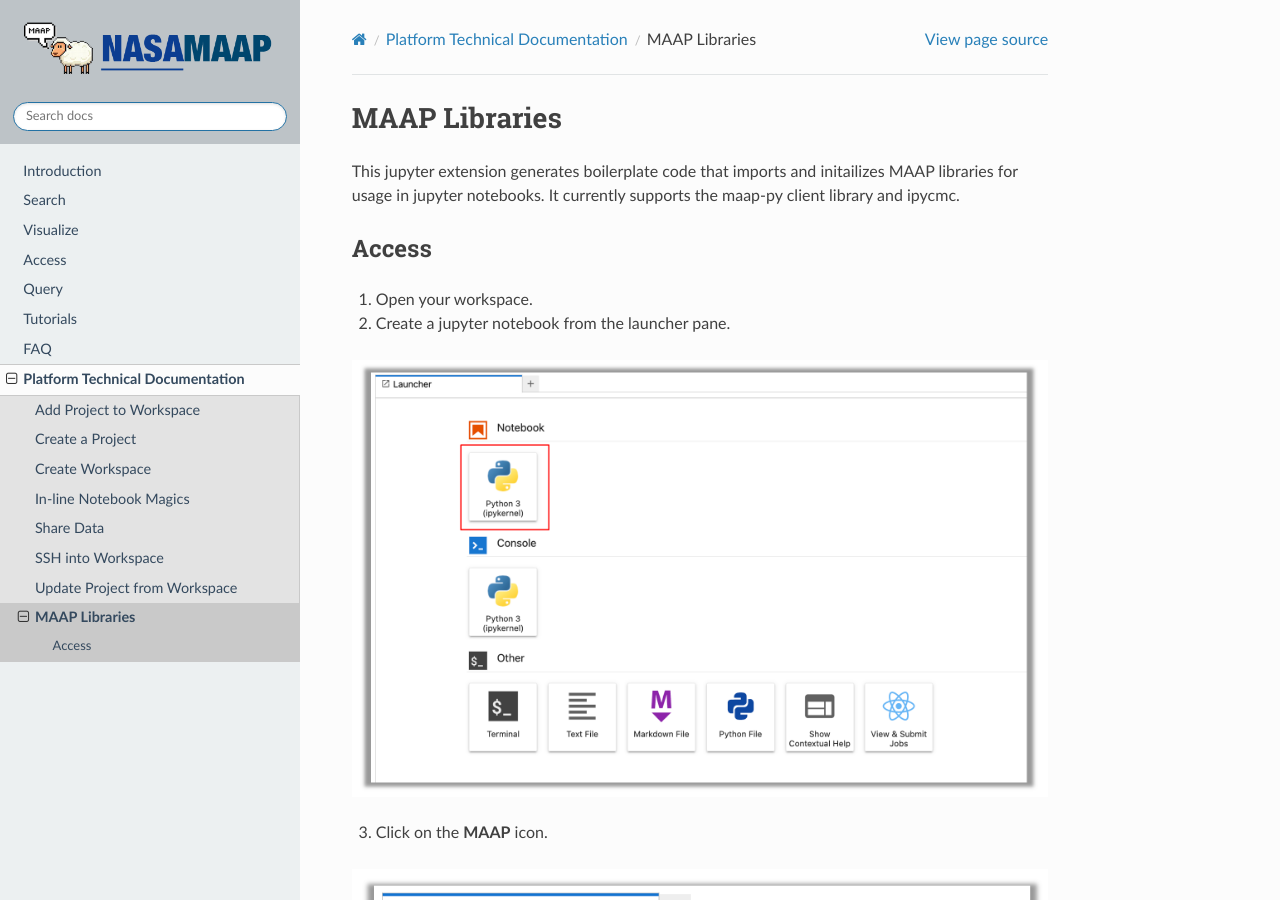
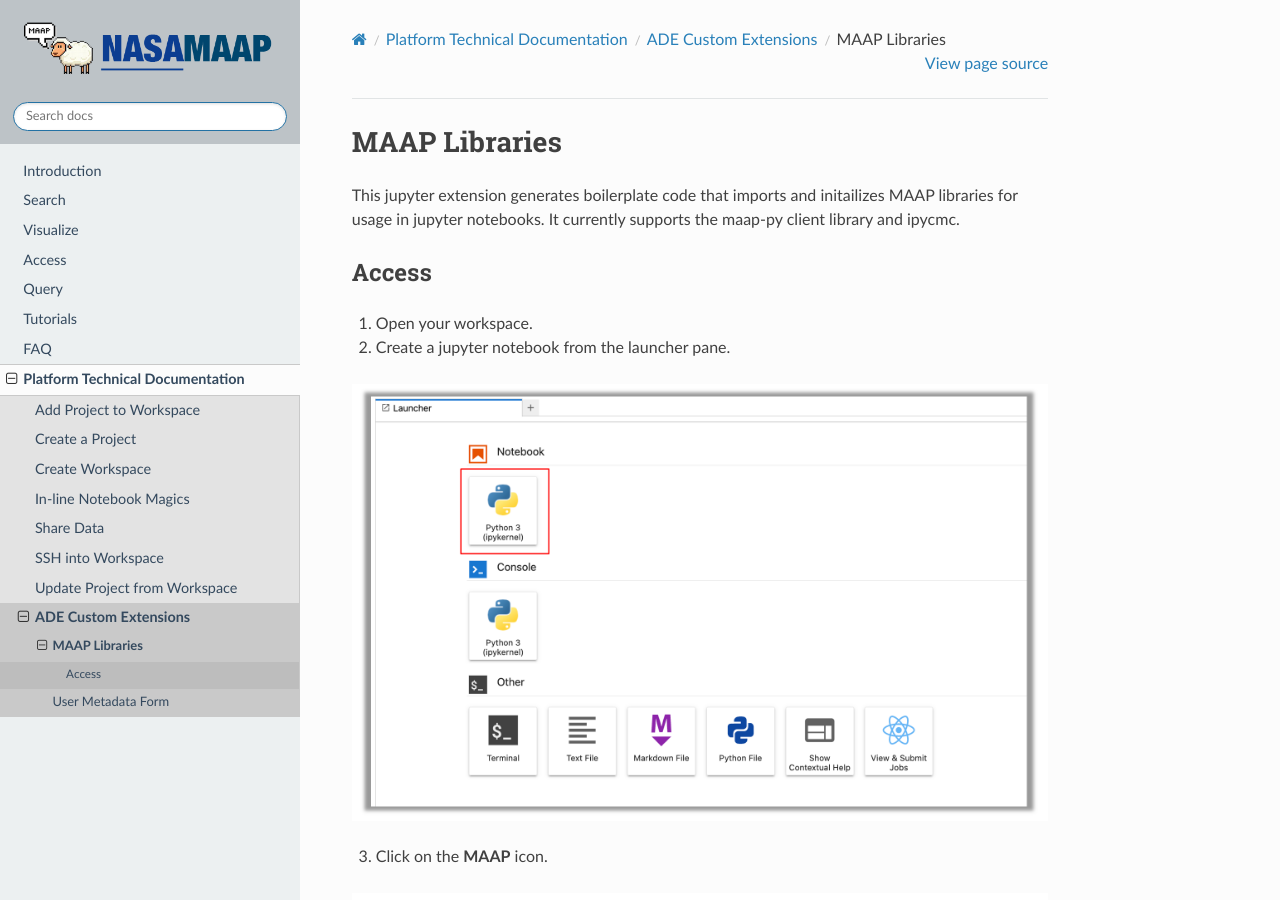
Before and after one commit to MAAP-Project/maap-documentation, a Sphinx documentation site: the page built from docs/source/platform_technical_documentation/ade_custom_extensions/maap_libs.ipynb, in a window 1280 px wide and 900 px high. Built offline with Sphinx 7.4.7 and the Read the Docs theme 2.0.0, drawn with Linux system fonts in a browser that asks for light colours; pages that are not in the unit, such as notebooks, are missing from menus.

Commit message:
added umf docs | changed directory structure

```diff
--- /dev/null
+++ b/docs/source/ade_custom_extensions.rst
@@ -0,0 +1,7 @@
+ADE Custom Extensions
+======
+
+.. toctree::
+
+   platform_technical_documentation/ade_custom_extensions/maap_libs.ipynb
+   platform_technical_documentation/ade_custom_extensions/umf.ipynb
--- a/docs/source/platform_tech_docs.rst
+++ b/docs/source/platform_tech_docs.rst
@@ -12,4 +12,4 @@ Platform Technical Documentation
   platform_technical_documentation/share_data.ipynb
   platform_technical_documentation/ssh.ipynb
   platform_technical_documentation/update_project.ipynb
-  platform_technical_documentation/maap_libs.ipynb
+  ade_custom_extensions.rst
```
Also changed, not shown: other parts of docs/source/platform_tech_docs.rst (+1 -1 lines), docs/source/_static/user_metadata_form/umf_open.png (added), docs/source/platform_technical_documentation/ade_custom_extensions/maap_libs.ipynb, docs/source/platform_technical_documentation/ade_custom_extensions/umf.ipynb (added).
